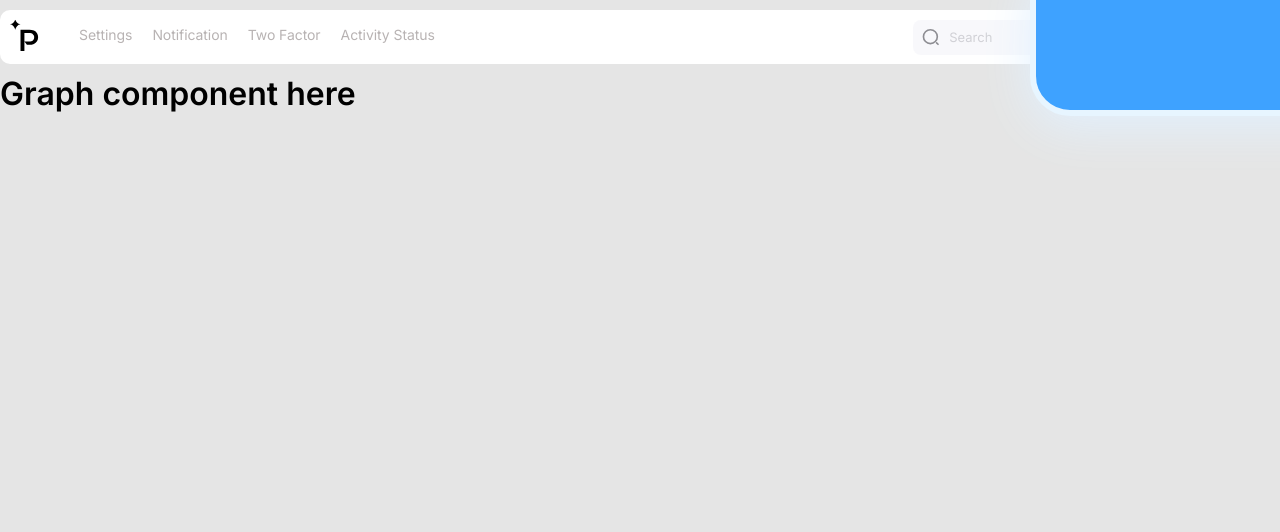
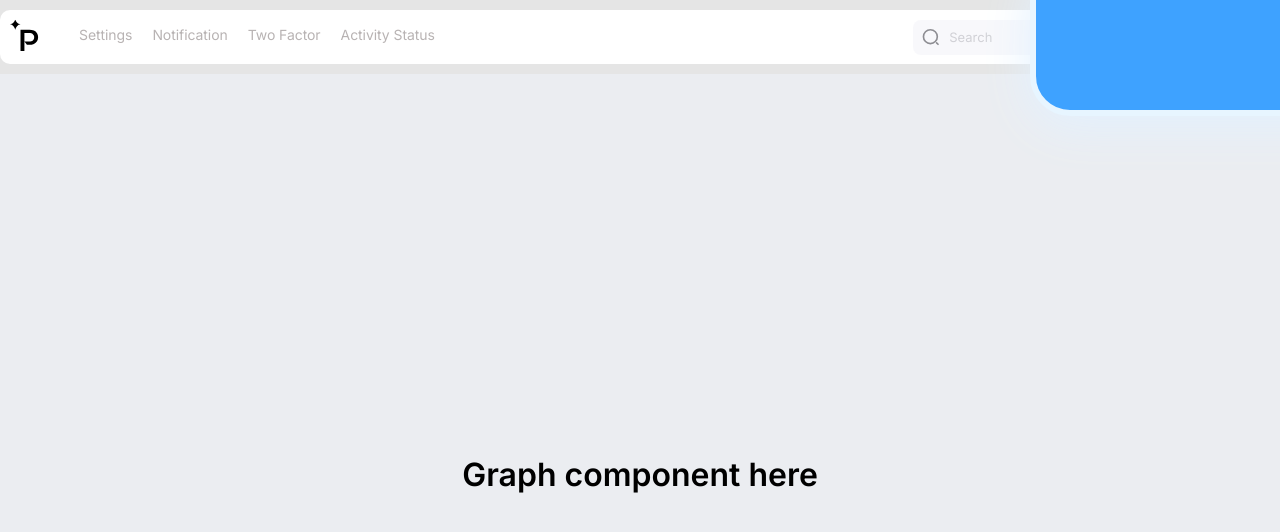
Before and after one commit to appwex/react-ui-components, a React (Create React App) app: page /stories/graph-component in a window 1280 px wide. Shown: the top 532 px of the page. Built offline with nearby package versions, Linux system fonts and the light colour scheme.

Commit message:
initial setup

```diff
--- a/src/routes/graph-component/graph.css
+++ b/src/routes/graph-component/graph.css
@@ -0,0 +1,6 @@
+.main-container{
+    display: grid;
+    place-items: center;
+    height: 100vh;
+    width: 100vw;
+}
--- a/src/routes/graph-component/graph.jsx
+++ b/src/routes/graph-component/graph.jsx
@@ -1,8 +1,9 @@
 import React from 'react'
+import './graph.css'
 
 function Graph() {
   return (
-    <div>
+    <div className="main-container">
       <h1>Graph component here</h1>
     </div>
   )
```
